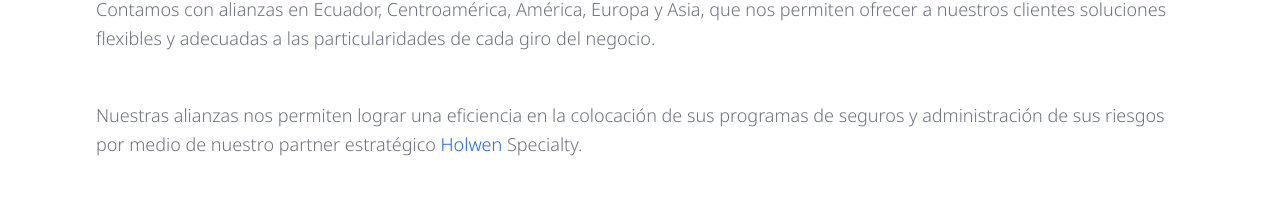
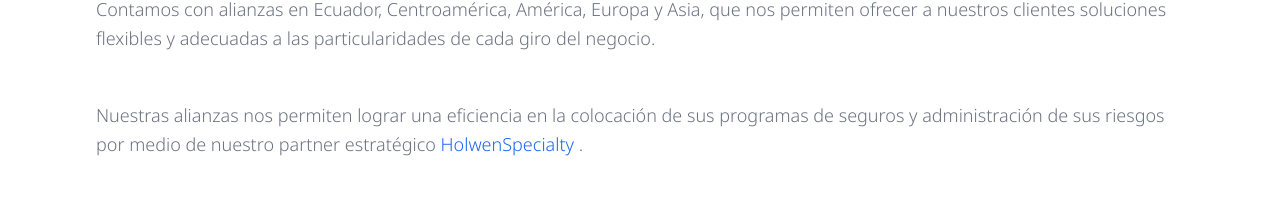
Before and after one commit to paosua86/seguro, a React (Vite) app: page /#/ in a window 1280 px wide. Shown: the part 5514-5736 px from the top of the page. Built offline with nearby package versions, Linux system fonts and the light colour scheme; a web font is replaced by a local one.

Commit message:
howden link and img

```diff
--- a/src/components/reaseguro.jsx
+++ b/src/components/reaseguro.jsx
@@ -21,10 +21,9 @@ class Reaseguro extends React.Component {
         </p>
         <p data-aos="fade-left" class="text-lg mb-12 leading-relaxed text-gray-500">
         Nuestras alianzas nos permiten lograr una eficiencia en la colocación de sus programas de seguros y administración de sus riesgos por medio de nuestro partner estratégico <a href="https://www.howdengroup.com/" target="_blank" rel="noopener noreferrer" className="text-blue-600 hover:text-blue-800">
-            Holwen
-          </a> Specialty.
+            HolwenSpecialty
+          </a> .
         </p>
-
       </section>
     );
   }
--- a/src/components/riesgo.jsx
+++ b/src/components/riesgo.jsx
@@ -28,9 +28,10 @@ class Riesgos extends React.Component {
             className="transition duration-300 ease-in-out delay-150 transform shadow-2xl rounded-xl"
           >
             <img
-              src="/images/par360.png"
+              className="rounded-xl"
+              src="images/par360.png"
               alt="Riesgos y Coberturas"
-              className="rounded-xl"
+
             />
           </div>
         </div>
```
